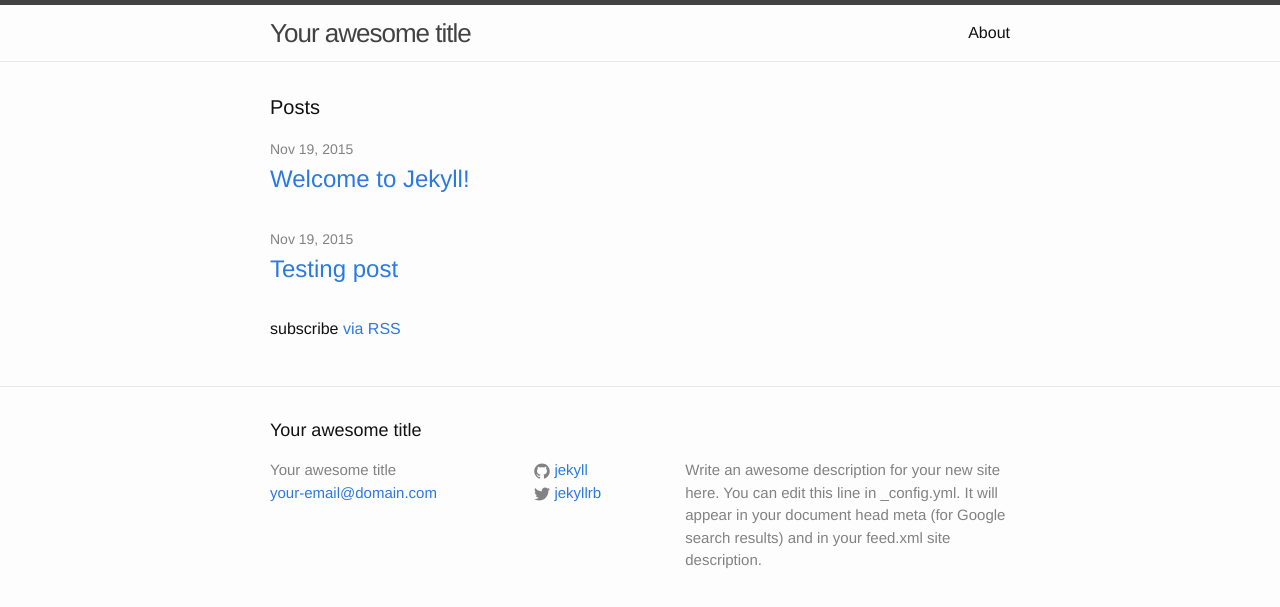
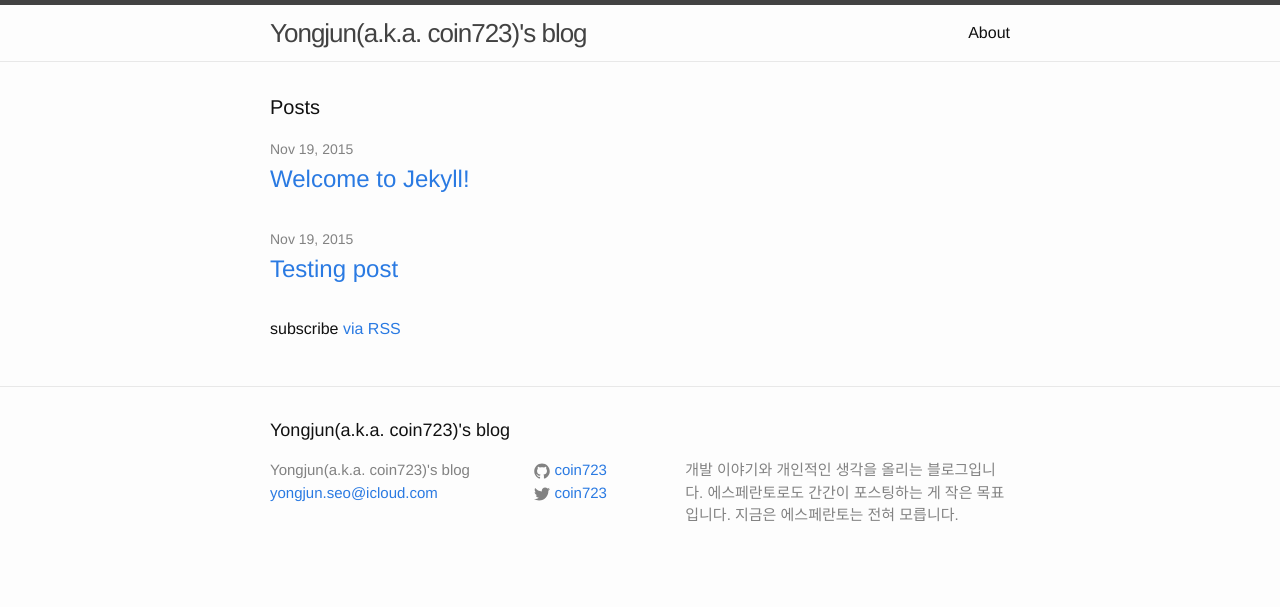
Before and after one commit to coin723/coin723.github.io, a Jekyll site: the page built from index.html, in a window 1280 px wide. Shown: the top 607 px of the page. Built offline with Jekyll 4.4.1, drawn with Linux system fonts in a browser that asks for light colours.

Commit message:
Complete to edit config

```diff
--- a/_config.yml
+++ b/_config.yml
@@ -6,16 +6,15 @@
 # 'jekyll serve'. If you change this file, please restart the server process.
 
 # Site settings
-title: Your awesome title
-email: your-email@domain.com
+title: Yongjun(a.k.a. coin723)'s blog
+email: yongjun.seo@icloud.com
 description: > # this means to ignore newlines until "baseurl:"
-  Write an awesome description for your new site here. You can edit this
-  line in _config.yml. It will appear in your document head meta (for
-  Google search results) and in your feed.xml site description.
+  개발 이야기와 개인적인 생각을 올리는 블로그입니다. 에스페란토로도 간간이 포스팅하는 게 작은 목표입니다.
+  지금은 에스페란토는 전혀 모릅니다.
 baseurl: "" # the subpath of your site, e.g. /blog
 url: "http://yourdomain.com" # the base hostname & protocol for your site
-twitter_username: jekyllrb
-github_username:  jekyll
+twitter_username: coin723
+github_username:  coin723
 
 # Build settings
 markdown: kramdown
```
